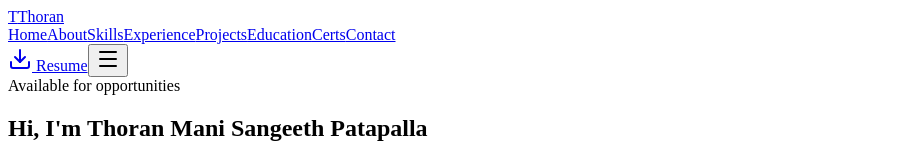
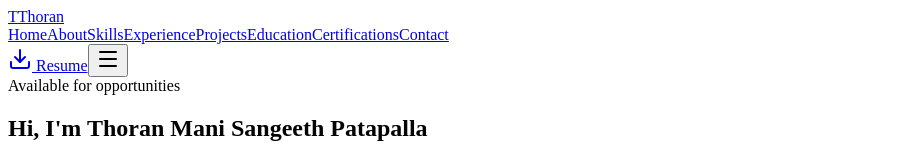
Before and after one commit to msangeeth28/portfolio, a React (Vite) app: page / in a window 1280 px wide. Shown: the top 160 px of the page, without its empty margins (0-914 px from the left). Built offline with nearby package versions, Linux system fonts and the light colour scheme; the HTML template or start-up script is replaced by a standard one.

Commit message:
portfolio

```diff
--- a/src/components/Extras.jsx
+++ b/src/components/Extras.jsx
@@ -114,7 +114,8 @@ export function Extras() {
                 href="/Sangeeth_CV.pdf"
                 className="mt-6 inline-flex w-full items-center justify-center gap-2 rounded-full px-4 py-2.5 text-sm font-semibold text-white shadow-[var(--shadow-glow)]"
                 style={{ background: "var(--gradient-brand)" }}
-                download
+                target="_blank"
+                rel="noreferrer"
               >
                 <FileDown className="h-4 w-4" /> Download Resume
               </a>
--- a/src/components/Navbar.jsx
+++ b/src/components/Navbar.jsx
@@ -10,7 +10,7 @@ const sections = [
   { id: "experience", label: "Experience" },
   { id: "projects", label: "Projects" },
   { id: "education", label: "Education" },
-  { id: "certs", label: "Certs" },
+  { id: "certs", label: "Certifications" },
   { id: "contact", label: "Contact" },
 ];
 
@@ -86,7 +86,8 @@ export function Navbar() {
         <div className="ml-auto flex items-center gap-1.5">
           <a
             href="/Sangeeth_CV.pdf"
-            download
+            target="_blank"
+            rel="noreferrer"
             className="hidden items-center gap-1.5 rounded-full border border-border px-3 py-1.5 text-xs font-medium hover:bg-secondary sm:inline-flex"
           >
             <Download className="h-3.5 w-3.5" /> Resume
@@ -134,7 +135,8 @@ export function Navbar() {
                 <div className="my-1 h-px bg-border/50" />
                 <a
                   href="/Sangeeth_CV.pdf"
-                  download
+                  target="_blank"
+            rel="noreferrer"
                   onClick={() => setMobileMenuOpen(false)}
                   className="flex items-center gap-2 rounded-xl px-4 py-2.5 text-sm font-medium text-muted-foreground transition-colors hover:bg-secondary/50 hover:text-foreground"
                 >
```
Also changed, not shown: 2 other files (tests, documents, lock files or other folders).
